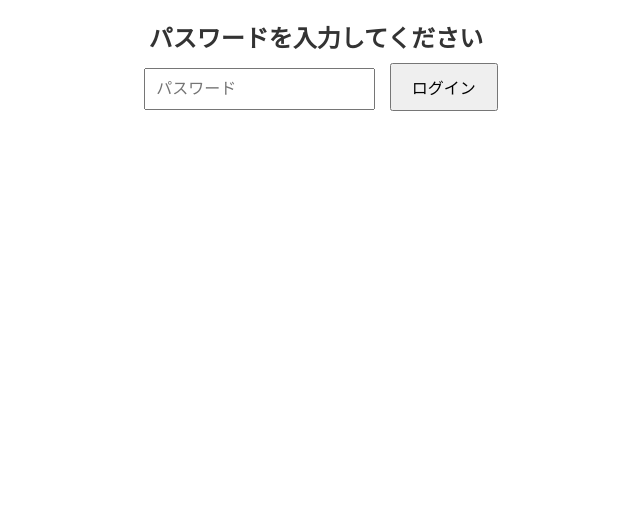
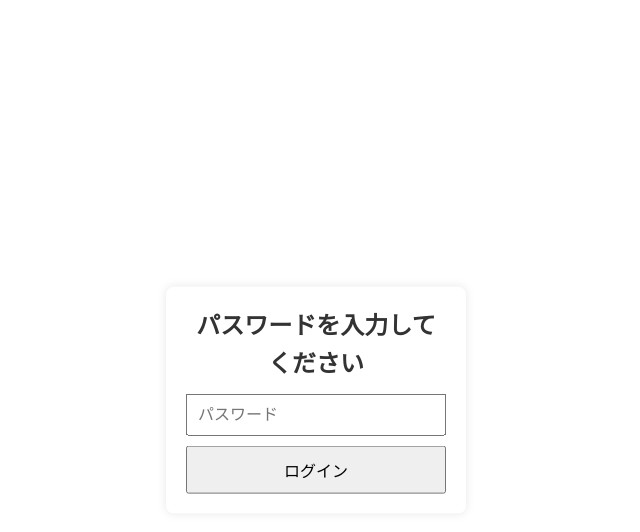
Before and after one commit to shinnyadx/riverfield-home, a plain HTML site: page index.html in a window 1280 px wide. Shown: the whole page, without its empty margins (324-964 px from the left). Drawn offline with Linux system fonts and the light colour scheme.

Commit message:
ログインフォーム中央化

```diff
--- a/styles.css
+++ b/styles.css
@@ -32,23 +32,33 @@
   }
 }
 
-/* ログインフォーム */
+/* ログインフォーム（中央配置） */
 .login-container {
   display: none;
   text-align: center;
-  margin-top: 20px;
+  position: absolute;
+  top: 50%;
+  left: 50%;
+  transform: translate(-50%, -50%);
+  padding: 20px;
+  background-color: #fff;
+  border-radius: 8px;
+  box-shadow: 0px 0px 10px rgba(0, 0, 0, 0.1);
+  width: 300px;
 }
 
 .login-container input {
   padding: 10px;
-  margin: 10px;
+  margin: 10px 0;
   font-size: 1rem;
+  width: 100%;
 }
 
 .login-container button {
   padding: 10px 20px;
   font-size: 1rem;
   cursor: pointer;
+  width: 100%;
 }
 
 /* メインコンテンツ（初期状態では非表示） */
```
Also changed, not shown: script.js (line endings or trailing spaces).
